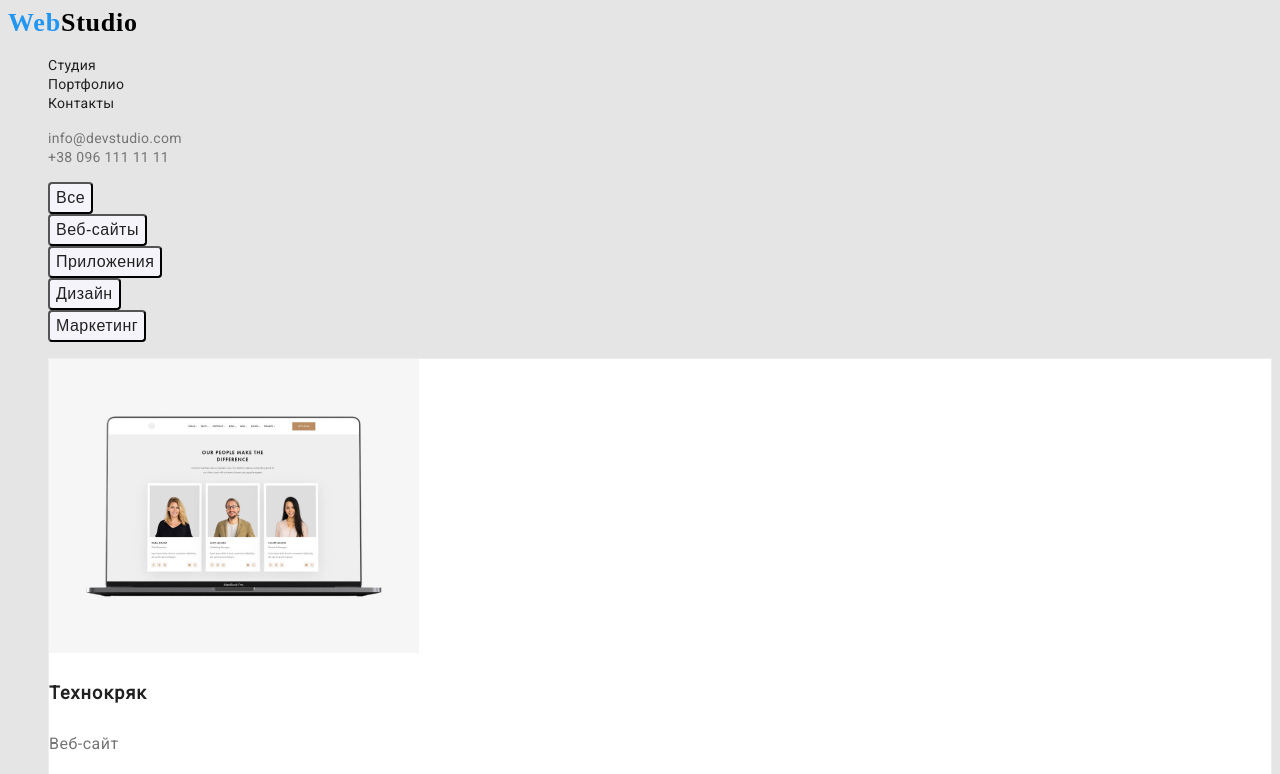
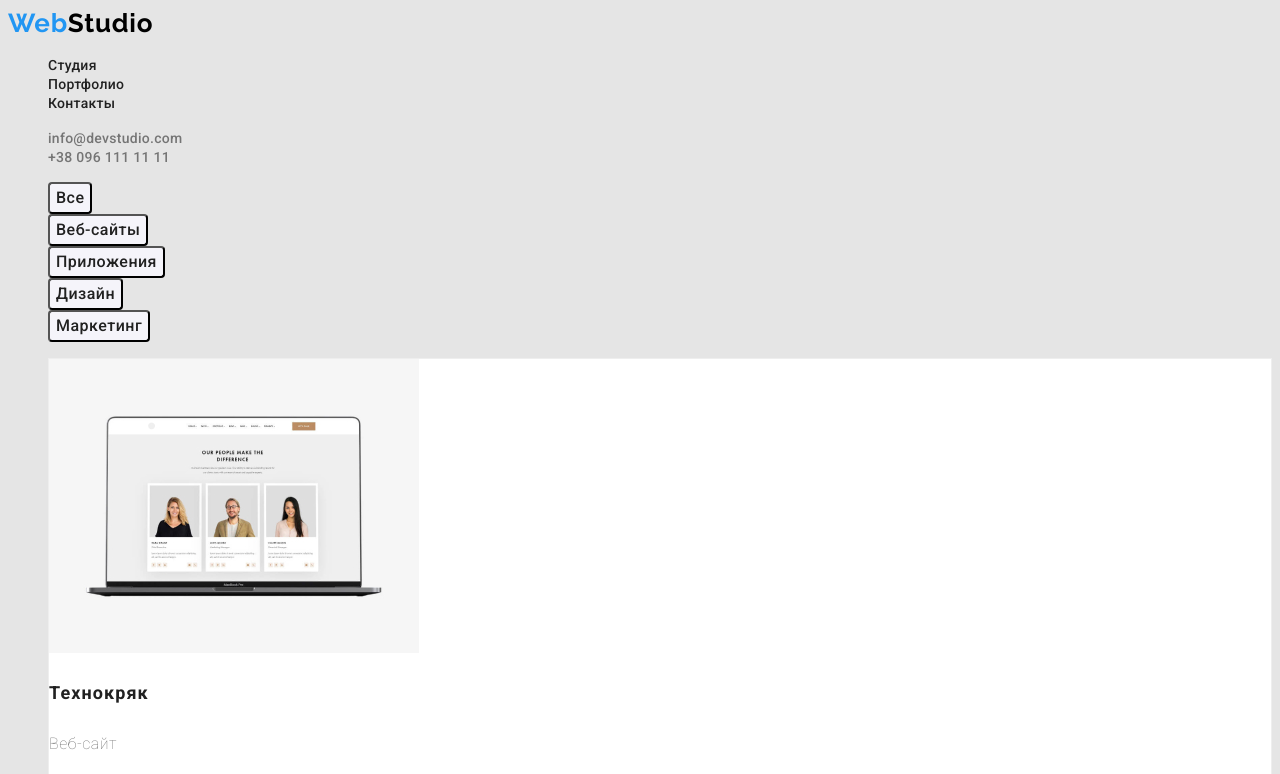
Before and after one commit to benzotrav/got-markup-hw-02, a plain HTML site: page portfolio.html in a window 1280 px wide. Shown: the top 774 px of the page. Drawn offline with Linux system fonts and the light colour scheme.

Commit message:
font-weight, font-size, font-style

```diff
--- a/css/styles.css
+++ b/css/styles.css
@@ -1,7 +1,7 @@
 /* ОБЩИЕ КЛАССЫ */
 body {
   background: #e5e5e5;
-  font-family: Roboto, sans-serif;
+  font-family: Roboto;
 }
 .btn {
   cursor: pointer;
@@ -226,6 +226,7 @@ body {
   font-style: normal;
   font-weight: 500;
   font-size: 16px;
+  font-family: Roboto;
 }
 .nav-btn:hover {
   background: #2196f3;
--- a/portfolio.html
+++ b/portfolio.html
@@ -8,7 +8,9 @@
     <title>Document</title>
     <link rel="preconnect" href="https://fonts.googleapis.com">
     <link rel="preconnect" href="https://fonts.gstatic.com" crossorigin>
-    <link href="https://fonts.googleapis.com/css2?family=Roboto:wght@400&display=swap" rel="stylesheet">
+    <link
+        href="https://fonts.googleapis.com/css2?family=Raleway:wght@700&family=Roboto:wght@100;400;500;700;900&display=swap"
+        rel="stylesheet">
     <link rel="stylesheet" href="css/styles.css">
 </head>
 
```
Also changed, not shown: index.html (+3 -1 lines).
